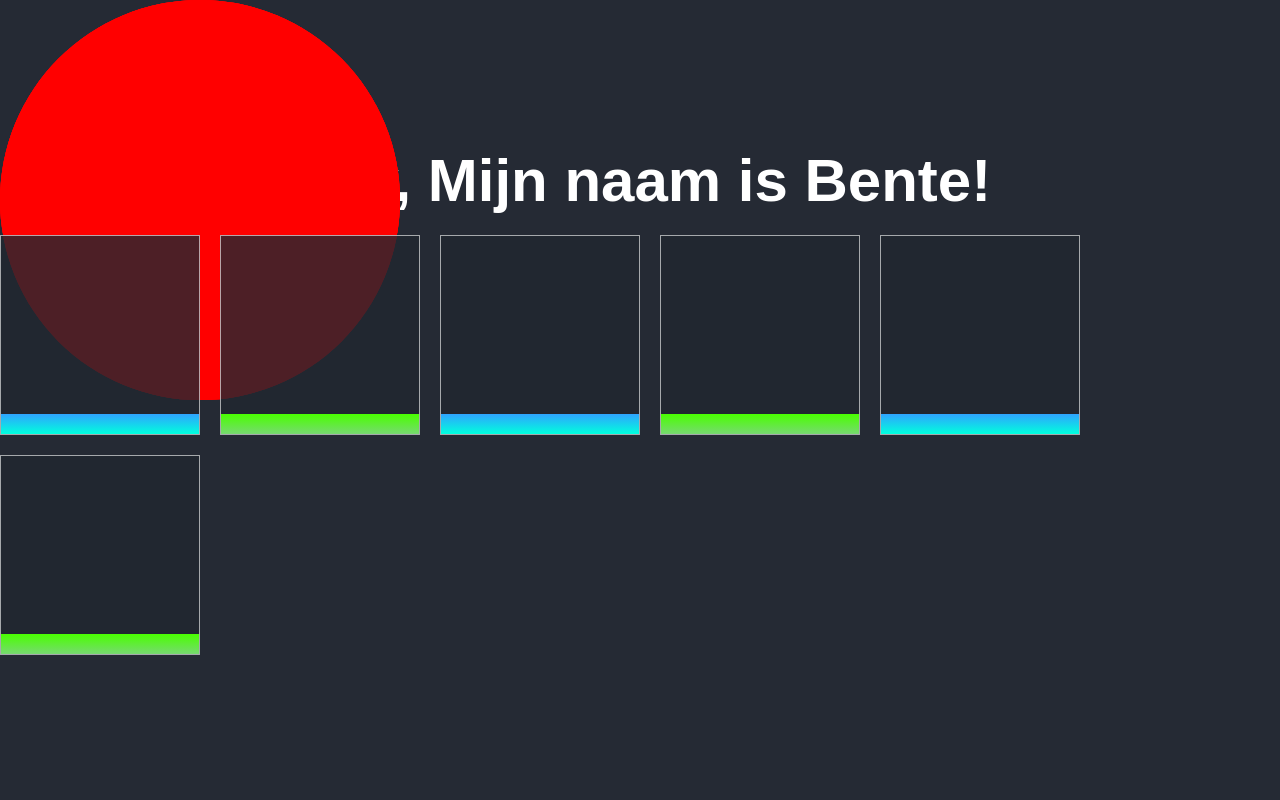
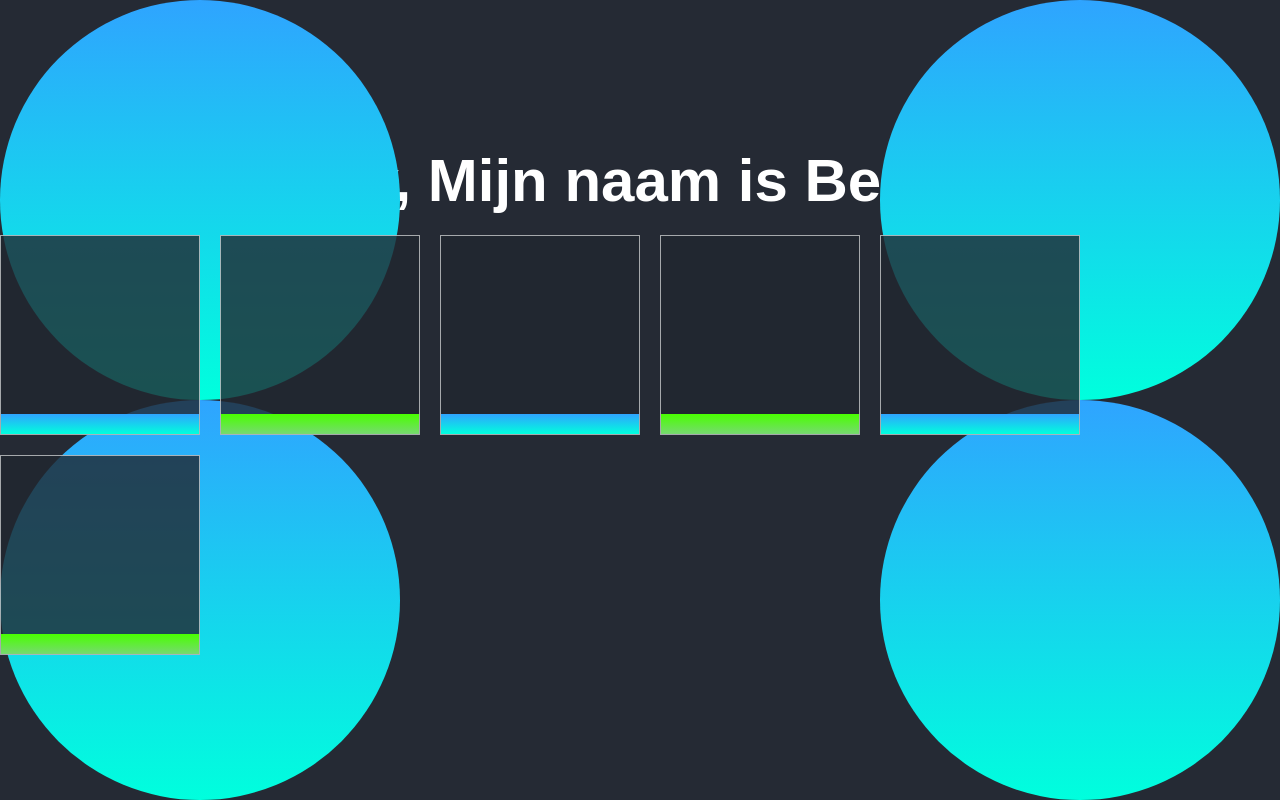
Before and after one commit to BenteKavsek/P4-prog-neonHeader, a plain HTML site: page index.html in a window 1280 px wide. Drawn offline with Linux system fonts and the light colour scheme.

Commit message:
Result na video 3

```diff
--- a/index.html
+++ b/index.html
@@ -10,10 +10,10 @@
 <body>
     <header class="neon">
 
-        <figure class="circle"></figure>
-        <figure class="circle"></figure>
-        <figure class="circle"></figure>
-        <figure class="circle"></figure>
+        <figure class="circle circle-1"></figure>
+        <figure class="circle circle-2"></figure>
+        <figure class="circle circle-3"></figure>
+        <figure class="circle circle-4"></figure>
 
         <h1>Hey, Mijn naam is Bente!</h1>
 
--- a/style.css
+++ b/style.css
@@ -21,16 +21,39 @@ body{
     justify-content: center;
     align-items: center;
     gap: 2rem;
+    position: relative;
 }
 
 .circle{
     height: 40rem;
     width: 40rem;
-      background: red;
     border-radius: 50%;
     position: absolute;
+
+}
+
+.circle-1{
     top: 0;
     left: 0;
+    background: linear-gradient(#2FA4FF, #00FFDD);
+}
+
+.circle-2{
+    top: 0;
+    right: 0;
+    background: linear-gradient(#2FA4FF, #00FFDD);
+}
+
+.circle-3{
+    bottom: 0;
+    left: 0;
+    background: linear-gradient(#2FA4FF, #00FFDD);
+}
+
+.circle-4{
+    bottom: 0;
+    right: 0;
+    background: linear-gradient(#2FA4FF, #00FFDD);
 }
 
 .neon > h1{
```
Lines whose indentation alone changed are shown as unchanged.
